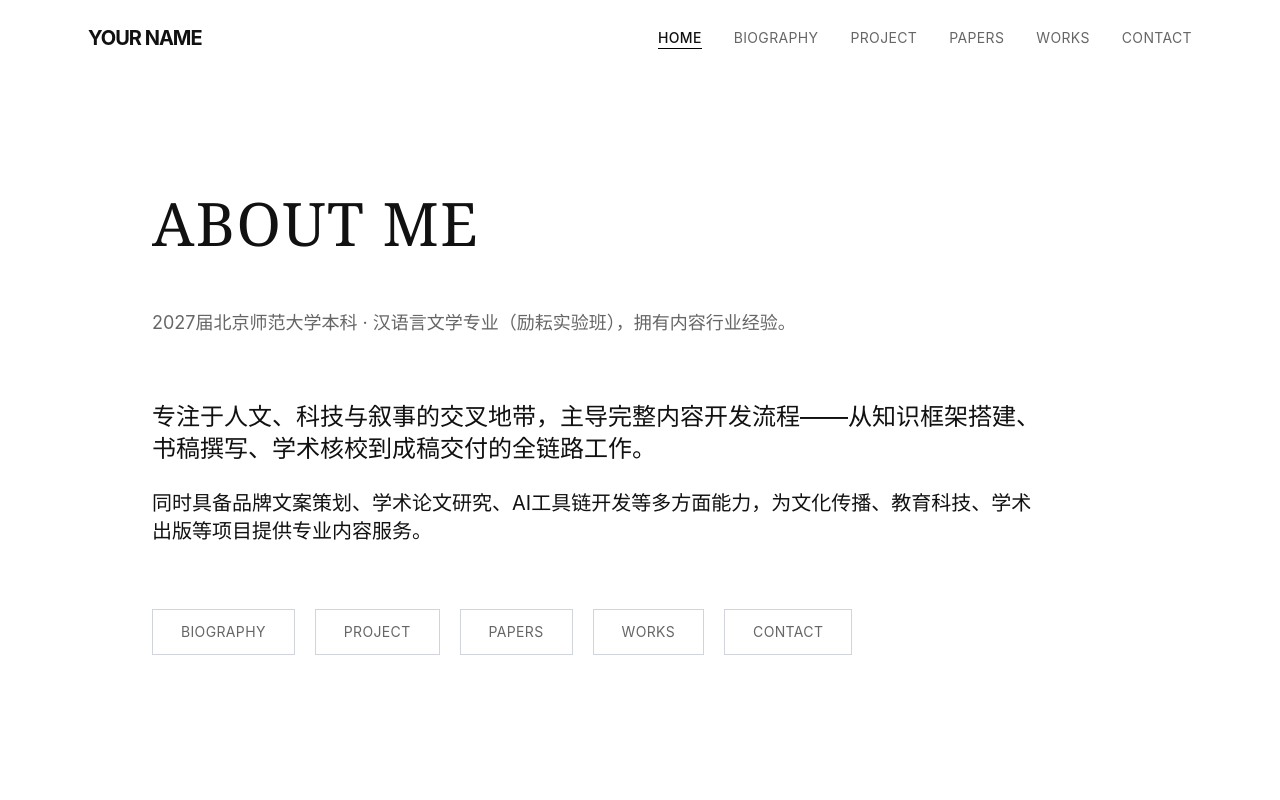
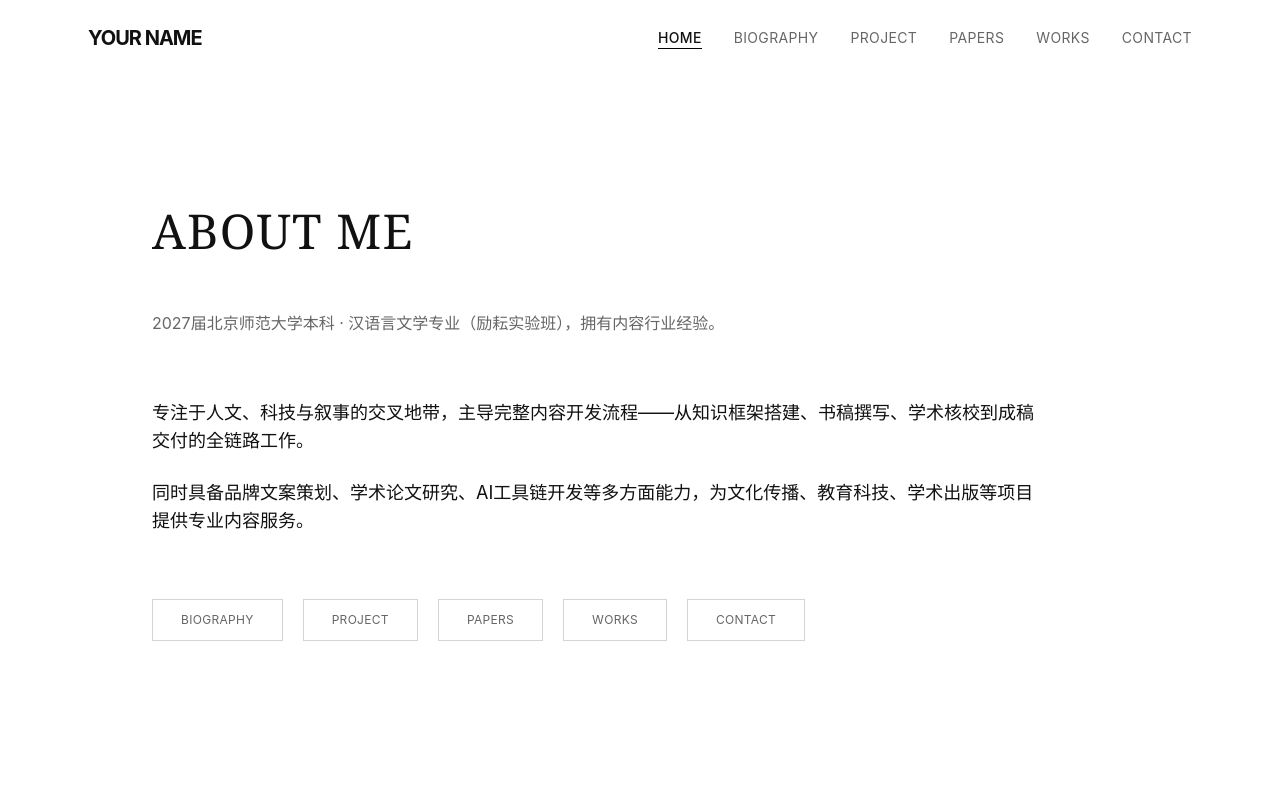
Before and after one commit to Moonstruckk/lyrportfolio.github.io, a React (Vite) app: page / in a window 1280 px wide. Shown: the top 800 px of the page. Built offline with nearby package versions, Linux system fonts and the light colour scheme.

Commit message:
更新 Home 页面

```diff
--- a/src/pages/Home.jsx
+++ b/src/pages/Home.jsx
@@ -7,7 +7,7 @@ const Home = () => {
 
       {/* Title */}
       <div className="mb-14">
-        <h1 className="text-5xl md:text-6xl font-serif tracking-wide text-text-main">
+        <h1 className="text-4xl md:text-5xl font-serif tracking-wide text-text-main">
           ABOUT ME
         </h1>
       </div>
@@ -15,7 +15,7 @@ const Home = () => {
 
       {/* Subtitle */}
       <div className="mb-16">
-        <p className="text-text-muted text-base md:text-lg">
+        <p className="text-text-muted text-sm md:text-base">
           2027届北京师范大学本科 · 汉语言文学专业（励耘实验班），拥有内容行业经验。
         </p>
       </div>
@@ -23,11 +23,11 @@ const Home = () => {
 
       {/* Main Intro */}
       <div className="mb-16 max-w-4xl">
-        <p className="text-xl md:text-2xl leading-relaxed text-text-main font-normal">
+        <p className="text-base md:text-lg leading-relaxed text-text-main">
           专注于人文、科技与叙事的交叉地带，主导完整内容开发流程——从知识框架搭建、书稿撰写、学术核校到成稿交付的全链路工作。
         </p>
 
-        <p className="mt-6 text-lg md:text-xl leading-relaxed text-text-main">
+        <p className="mt-6 text-base md:text-lg leading-relaxed text-text-main">
           同时具备品牌文案策划、学术论文研究、AI工具链开发等多方面能力，为文化传播、教育科技、学术出版等项目提供专业内容服务。
         </p>
       </div>
@@ -42,7 +42,7 @@ const Home = () => {
             className="
               border border-gray-300
               px-7 py-3
-              text-sm
+              text-xs
               tracking-wide
               text-text-muted
               hover:border-text-main
```
Also changed, not shown: 1 other file (tests, documents, lock files or other folders).
